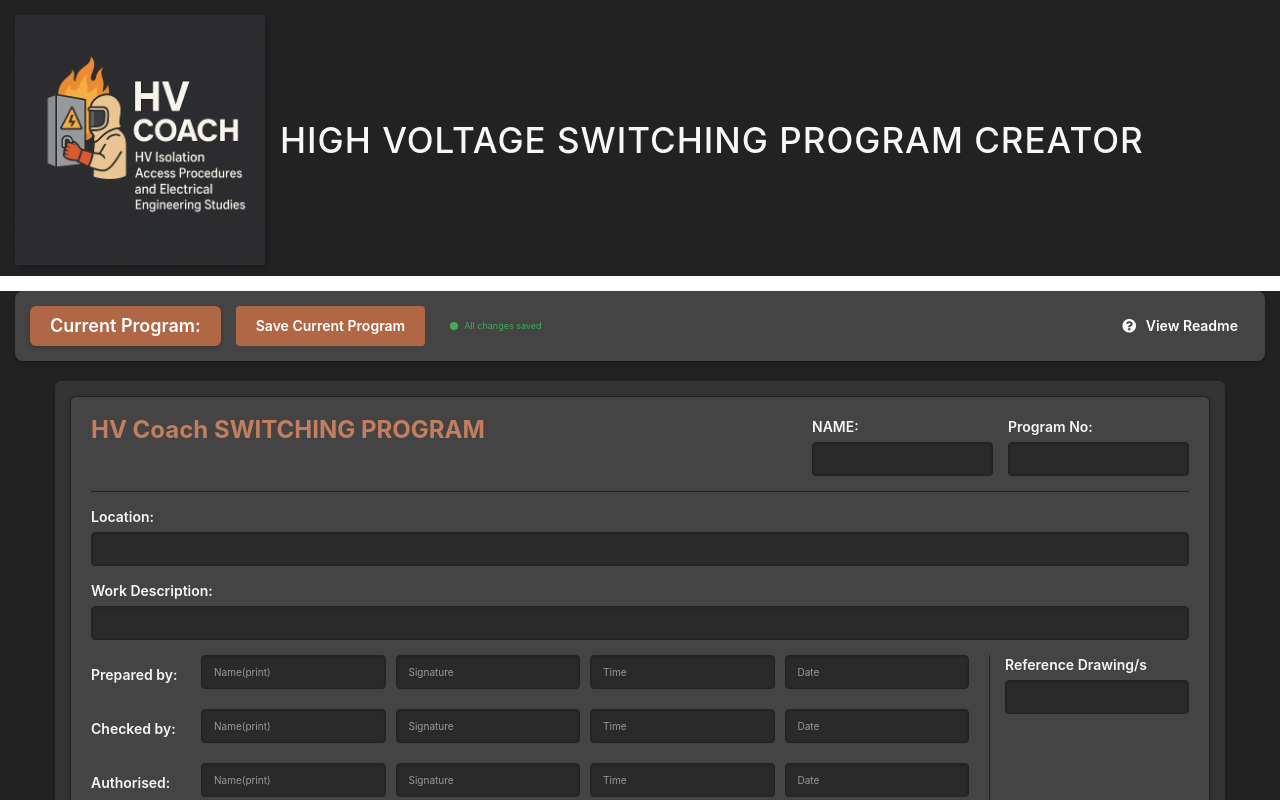
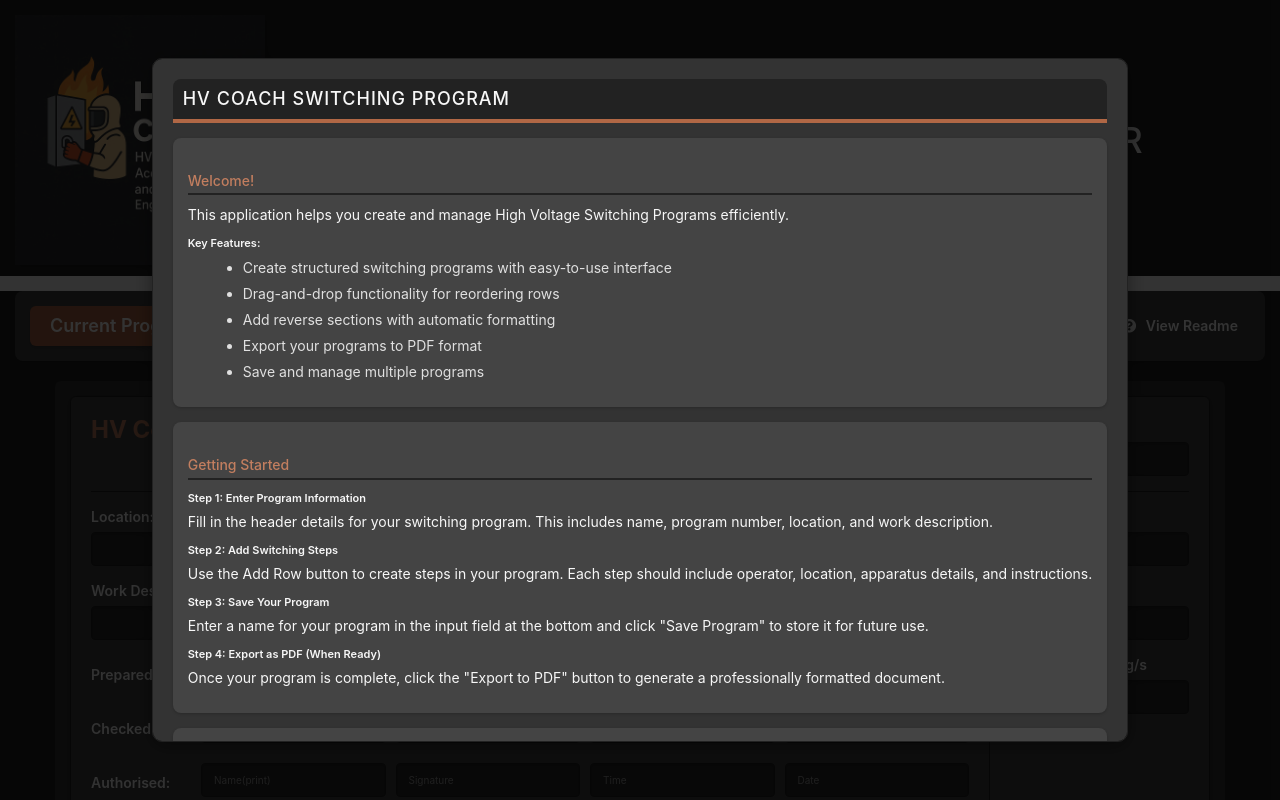
Before and after one commit to MA-FS/hv-switching-advanced, a React (Create React App) app in the folder switching-program/: page / in a window 1280 px wide. Shown: the top 800 px of the page. Built offline with nearby package versions, Linux system fonts and the light colour scheme.

Commit message:
Update README deployment URL and add ReadmeSplash modal styles: Change the deployment link in README.md to reflect the new project URL and introduce new CSS styles for a ReadmeSplash modal to enhance user experience.

```diff
--- a/switching-program/src/styles.css
+++ b/switching-program/src/styles.css
@@ -853,3 +853,20 @@ h2.text-primary {
 .btn i {
   margin-right: 6px;
 }
+
+/* Readme Splash Modal Styles */
+.readme-splash {
+  position: fixed;
+  top: 0;
+  left: 0;
+  width: 100%;
+  height: 100%;
+  background-color: rgba(0, 0, 0, 0.8);
+  display: flex;
+  justify-content: center;
+  align-items: center;
+  z-index: 1050;
+  overflow-y: auto;
+  padding: 2rem 0;
+  animation: modalFadeIn 0.3s ease-out;
+}
```
Also changed, not shown: 1 other file (tests, documents, lock files or other folders).
